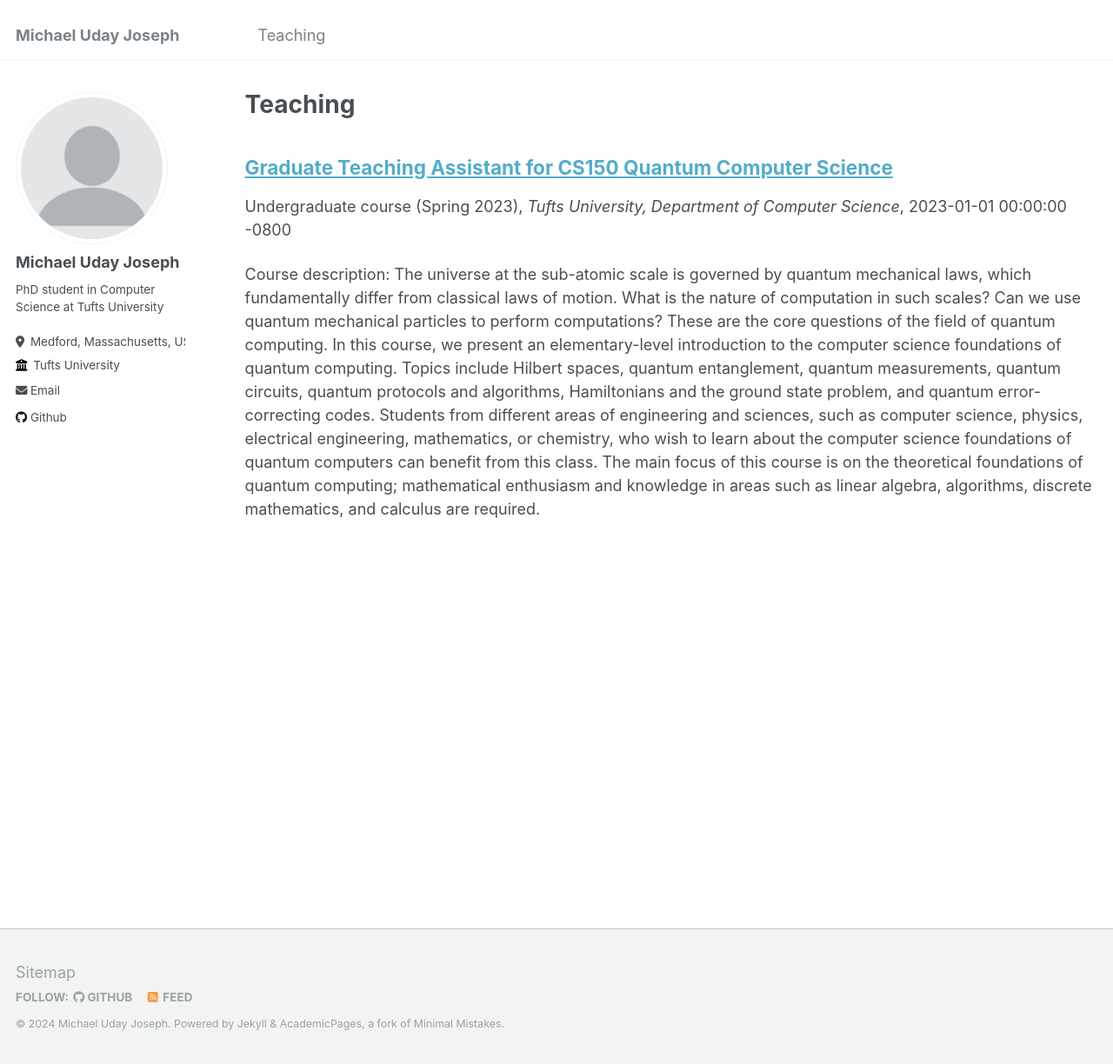
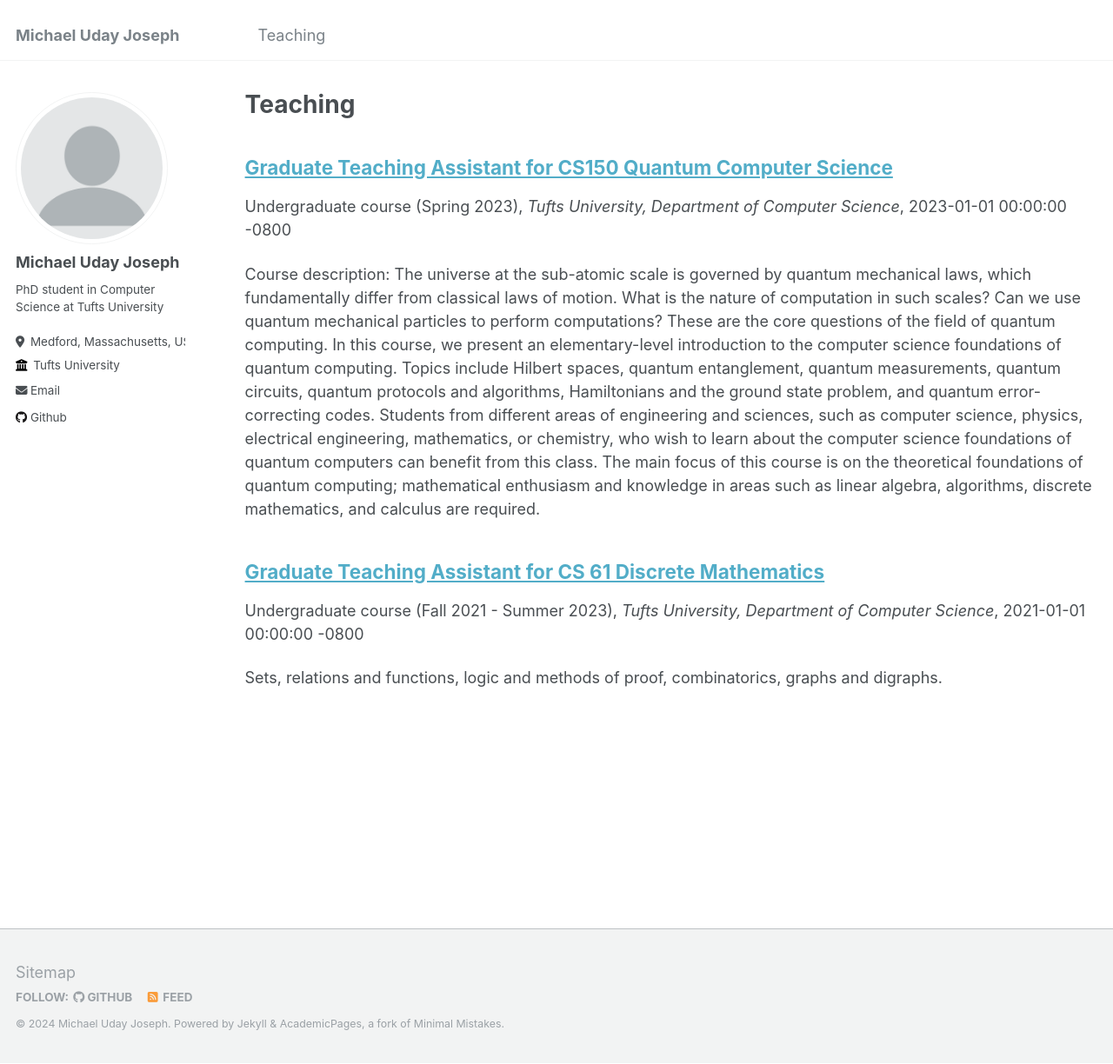
Before and after one commit to michaeludayjoseph/michaeludayjoseph.github.io, a Jekyll site: the page built from _pages/teaching.html, in a window 1280 px wide and 1224 px high. Shown: the whole window at 87% size. Built offline with Jekyll 4.4.1, drawn with Linux system fonts in a browser that asks for light colours; a file with an impossible date is left out.

Commit message:
Update cs61dm-edwards-tufts-1.md

```diff
--- a/_teaching/cs61dm-edwards-tufts-1.md
+++ b/_teaching/cs61dm-edwards-tufts-1.md
@@ -4,7 +4,7 @@ collection: teaching
 type: "Undergraduate course (Fall 2021 - Summer 2023)"
 permalink: /teaching/cs61dm-edwards-tufts-1
 venue: "Tufts University, Department of Computer Science"
-date:
+date: 2021-01-01
 location: "Medford, MA, USA"
 ---
 
```
